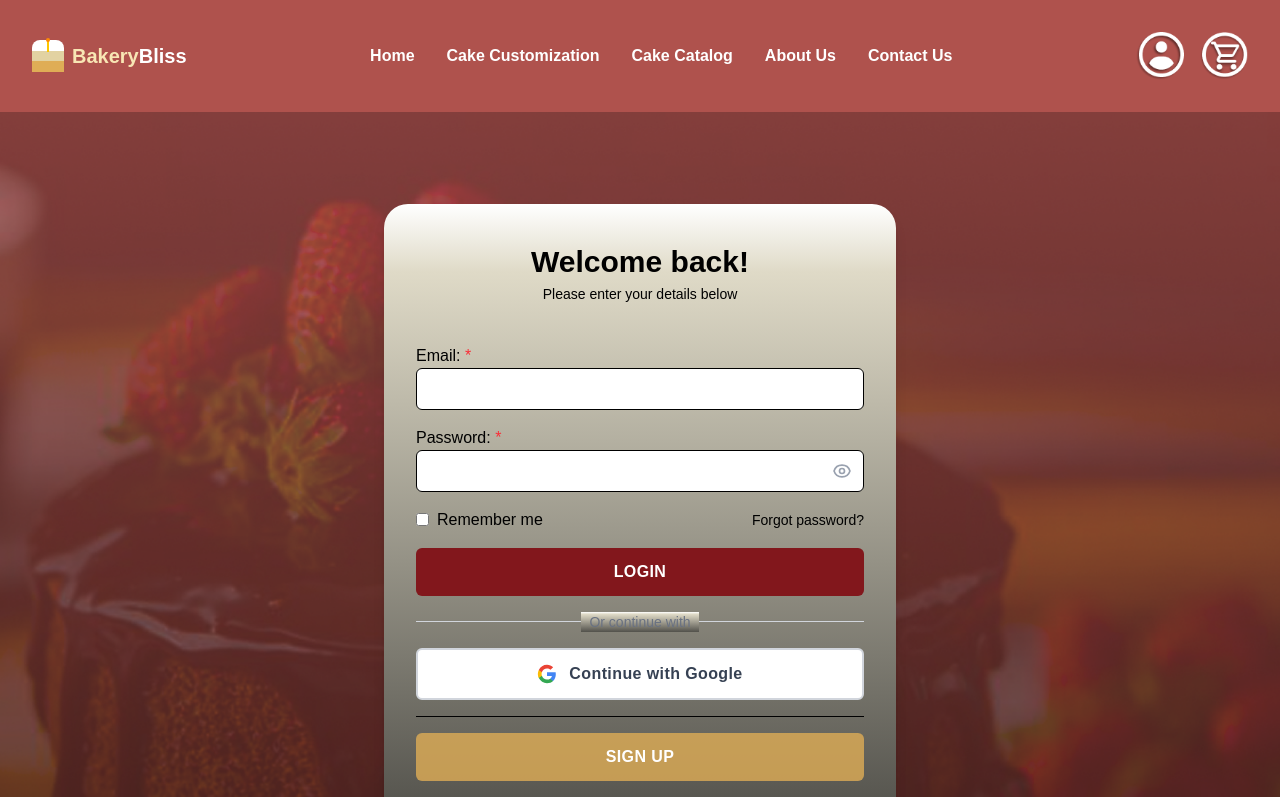
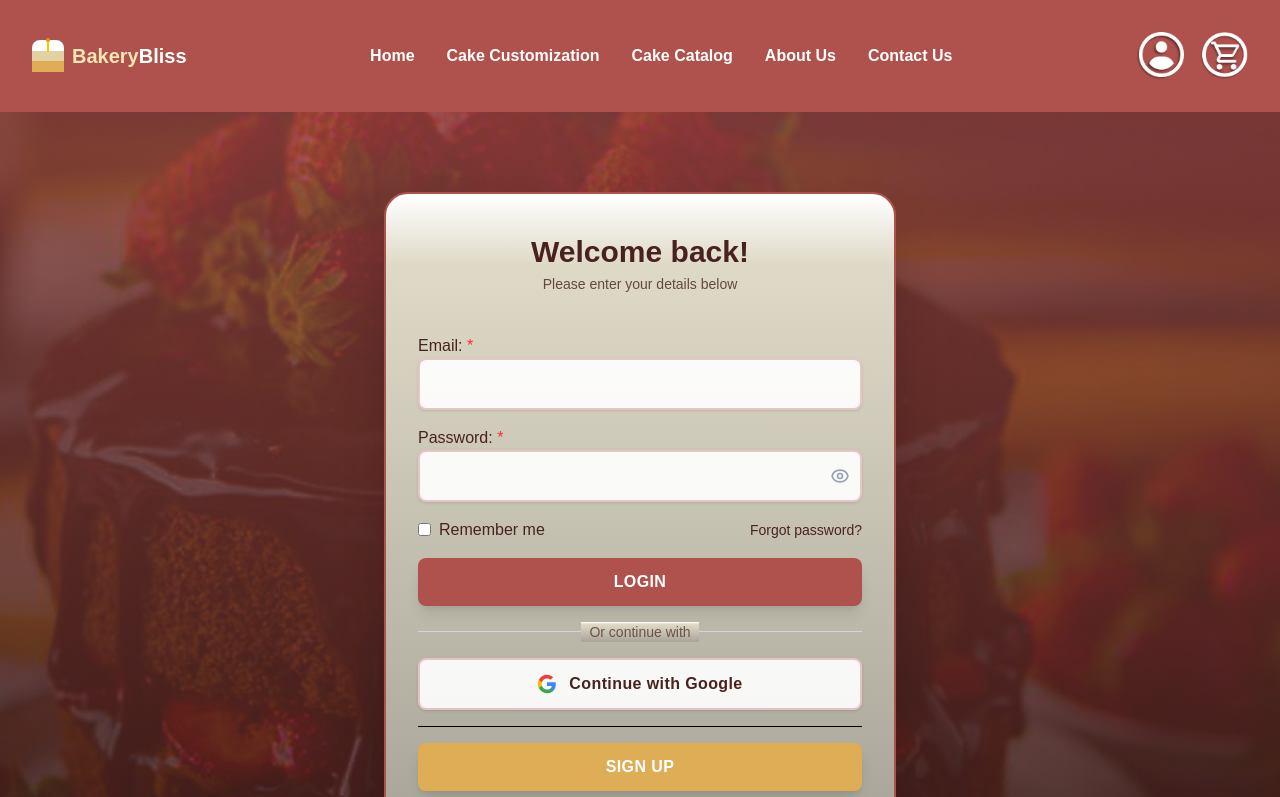
Before and after one commit to Gcoyy/bakery-bliss, a React (Vite) app: page /login in a window 1280 px wide. Shown: the top 797 px of the page. Built offline with nearby package versions, Linux system fonts and the light colour scheme.

Commit message:
MINOR UPDATE: QOL

```diff
--- a/src/Pages/Login.jsx
+++ b/src/Pages/Login.jsx
@@ -109,20 +109,20 @@ const Login = () => {
   };
 
   return (
-    <div className="bg-[url('/Background.png')] bg-cover bg-top min-h-screen w-full flex items-center justify-center p-4">
-      <div className="bg-[linear-gradient(to_bottom,_white_0%,_#DFDAC7_11%,_#52514B_100%)] flex items-center justify-center gap-6 md:gap-10 flex-col w-full max-w-sm sm:max-w-md md:max-w-lg h-auto py-6 md:py-10 px-4 md:px-8 rounded-2xl md:rounded-3xl shadow-lg">
+    <div className="bg-[url('/Background.png')] bg-cover bg-center min-h-screen w-full flex items-center justify-center p-4">
+      <div className="bg-[linear-gradient(to_bottom,_white_0%,_#DFDAC7_11%,_#A8A599_100%)] flex items-center justify-center gap-6 md:gap-10 flex-col w-full max-w-sm sm:max-w-md md:max-w-lg h-auto py-6 md:py-10 px-4 md:px-8 rounded-2xl md:rounded-3xl shadow-2xl border-2 border-[#AF524D]">
         <div className="text-center">
-          <h1 className="text-2xl md:text-3xl font-bold">Welcome back!</h1>
-          <p className="text-xs md:text-sm mt-1">Please enter your details below</p>
+          <h1 className="text-2xl md:text-3xl font-bold font-jost text-[#492220]">Welcome back!</h1>
+          <p className="text-xs md:text-sm mt-1 text-[#492220]/80">Please enter your details below</p>
         </div>
 
         <form onSubmit={handleLogin} className="flex flex-col space-y-3 md:space-y-4 w-full">
           <div>
-            <label htmlFor="email" className="text-sm md:text-base">
+            <label htmlFor="email" className="text-sm md:text-base text-[#492220] font-medium">
               Email: <span className="text-red-500">*</span>
             </label>
             <input
-              className="w-full bg-white text-black rounded-md px-2 py-1 md:py-2 border border-black-300 focus:outline-none focus:ring-2 focus:ring-[#AF524D] text-sm md:text-base"
+              className="w-full bg-white/90 text-[#492220] rounded-lg px-3 py-2 md:py-3 border-2 border-[#AF524D]/30 focus:outline-none focus:ring-2 focus:ring-[#AF524D] focus:border-[#AF524D] text-sm md:text-base shadow-sm"
               type="email"
               id="email"
               required
@@ -132,12 +132,12 @@ const Login = () => {
           </div>
 
           <div>
-            <label htmlFor="password" className="text-sm md:text-base">
+            <label htmlFor="password" className="text-sm md:text-base text-[#492220] font-medium">
               Password: <span className="text-red-500">*</span>
             </label>
             <div className="relative">
               <input
-                className="w-full bg-white text-black rounded-md px-2 py-1 md:py-2 pr-10 border border-black-300 focus:outline-none focus:ring-2 focus:ring-[#AF524D] text-sm md:text-base"
+                className="w-full bg-white/90 text-[#492220] rounded-lg px-3 py-2 md:py-3 pr-10 border-2 border-[#AF524D]/30 focus:outline-none focus:ring-2 focus:ring-[#AF524D] focus:border-[#AF524D] text-sm md:text-base shadow-sm"
                 type={showPassword ? "text" : "password"}
                 id="password"
                 required
@@ -170,7 +170,7 @@ const Login = () => {
                 type="checkbox"
                 id="rememberMe"
               />
-              <label className="cursor-pointer text-sm md:text-base" htmlFor="rememberMe">
+              <label className="cursor-pointer text-sm md:text-base text-[#492220] font-medium" htmlFor="rememberMe">
                 Remember me
               </label>
             </div>
@@ -178,7 +178,7 @@ const Login = () => {
             <button
               type="button"
               onClick={() => setShowForgotPassword(true)}
-              className="cursor-pointer hover:underline hover:text-[#82171C] text-xs md:text-sm transition ease-in-out hover:font-semibold self-start sm:self-auto"
+              className="cursor-pointer hover:underline hover:text-[#AF524D] text-xs md:text-sm transition ease-in-out hover:font-semibold self-start sm:self-auto text-[#492220]"
             >
               Forgot password?
             </button>
@@ -188,7 +188,7 @@ const Login = () => {
             <button
               type="submit"
               disabled={loading}
-              className="bg-[#82171C] text-white font-bold px-4 md:px-6 py-2 md:py-3 rounded-md cursor-pointer transition ease-in-out delay-100 hover:bg-[#FFECB5] hover:text-gray-800 duration-300 tracking-wide w-full disabled:opacity-50 disabled:cursor-not-allowed text-sm md:text-base"
+              className="bg-[#AF524D] text-white font-bold px-4 md:px-6 py-2 md:py-3 rounded-lg cursor-pointer transition ease-in-out delay-100 hover:bg-[#8B3A3A] duration-300 tracking-wide w-full disabled:opacity-50 disabled:cursor-not-allowed text-sm md:text-base shadow-lg hover:shadow-xl transform hover:-translate-y-0.5"
             >
               {loading ? "Logging in..." : "LOGIN"}
             </button>
@@ -198,7 +198,7 @@ const Login = () => {
                 <div className="w-full border-t border-gray-300" />
               </div>
               <div className="relative flex justify-center text-sm">
-                <span className="px-2 bg-[linear-gradient(to_bottom,_white_0%,_#DFDAC7_11%,_#52514B_100%)] text-gray-500">Or continue with</span>
+                <span className="px-2 bg-[linear-gradient(to_bottom,_white_0%,_#DFDAC7_11%,_#A8A599_100%)] text-[#492220]/70">Or continue with</span>
               </div>
             </div>
 
@@ -206,7 +206,7 @@ const Login = () => {
               type="button"
               onClick={handleGoogleSignIn}
               disabled={loading}
-              className="flex items-center justify-center gap-3 bg-white text-gray-700 font-semibold px-4 md:px-6 py-2 md:py-3 rounded-md cursor-pointer transition ease-in-out delay-100 hover:bg-gray-50 border-2 border-gray-300 duration-300 tracking-wide w-full disabled:opacity-50 disabled:cursor-not-allowed text-sm md:text-base"
+              className="flex items-center justify-center gap-3 bg-white/90 text-[#492220] font-semibold px-4 md:px-6 py-2 md:py-3 rounded-lg cursor-pointer transition ease-in-out delay-100 hover:bg-white border-2 border-[#AF524D]/30 hover:border-[#AF524D] duration-300 tracking-wide w-full disabled:opacity-50 disabled:cursor-not-allowed text-sm md:text-base shadow-sm hover:shadow-md"
             >
               <svg className="w-5 h-5" viewBox="0 0 24 24">
                 <path fill="#4285F4" d="M22.56 12.25c0-.78-.07-1.53-.2-2.25H12v4.26h5.92c-.26 1.37-1.04 2.53-2.21 3.31v2.77h3.57c2.08-1.92 3.28-4.74 3.28-8.09z" />
@@ -220,7 +220,7 @@ const Login = () => {
             <hr />
 
             <Link
-              className="bg-[#DFAD56]/80 text-white font-bold px-4 md:px-6 py-2 md:py-3 rounded-md cursor-pointer transition ease-in-out delay-100 hover:bg-[#FFECB5] hover:text-gray-800 duration-300 tracking-wide w-full text-center text-sm md:text-base"
+              className="bg-[#DFAD56] text-white font-bold px-4 md:px-6 py-2 md:py-3 rounded-lg cursor-pointer transition ease-in-out delay-100 hover:bg-[#C49A4A] duration-300 tracking-wide w-full text-center text-sm md:text-base shadow-lg hover:shadow-xl transform hover:-translate-y-0.5"
               to="/signup"
             >
               SIGN UP
```
Lines whose indentation alone changed are shown as unchanged.
